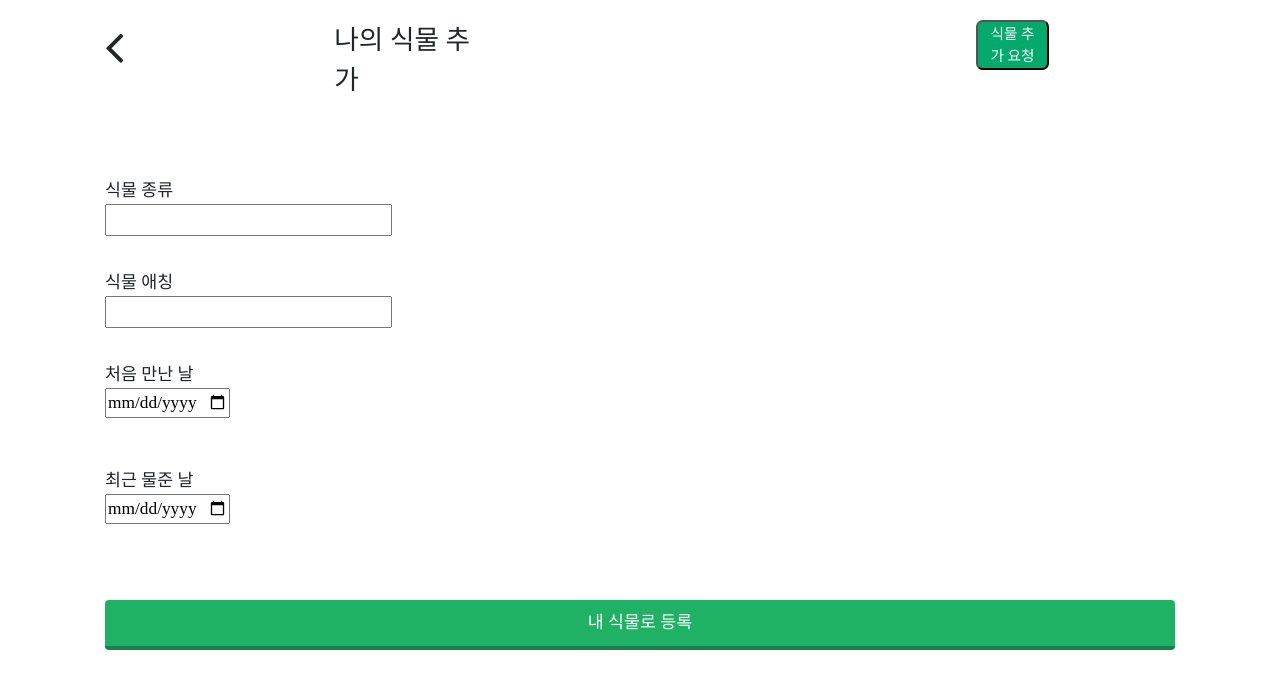
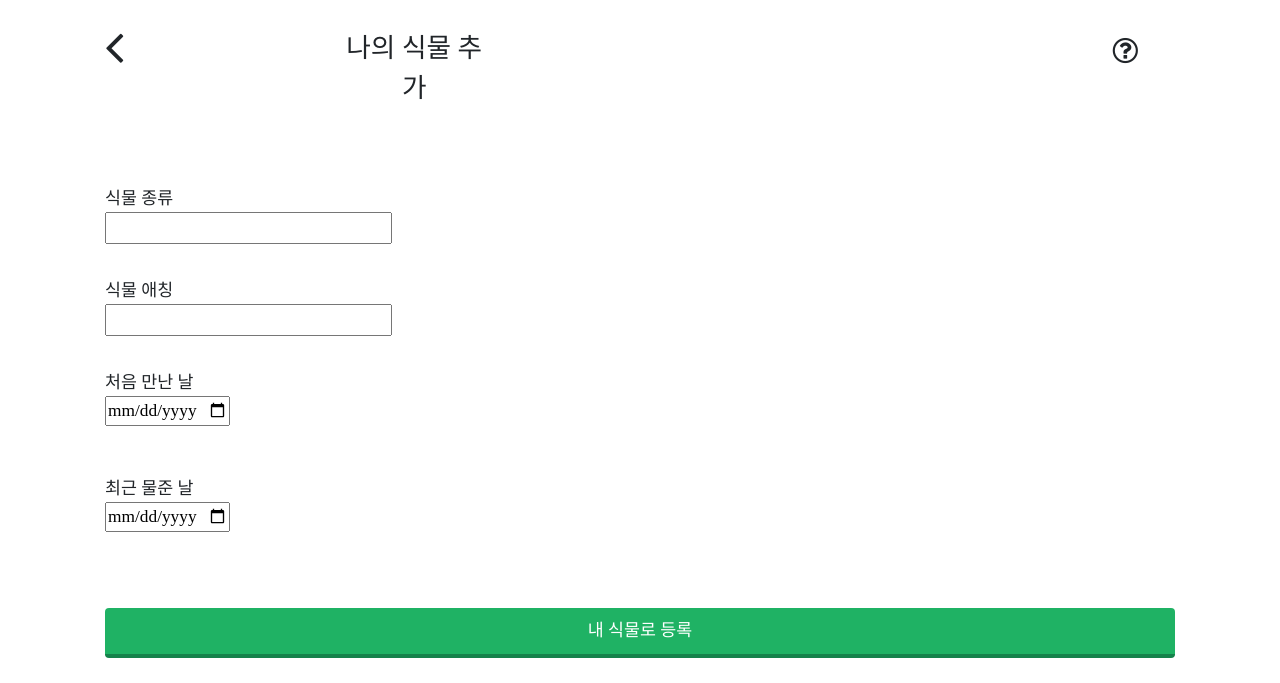
Before and after one commit to ujina123/Plant_recognition_project, a Django app: template web/finalproject/templates/plantmanage.html in a window 1280 px wide. Shown: the top 683 px of the page. Run offline with Django 3.2, Linux system fonts and the light colour scheme; the template is opened without the code that fills it: most values are stand-ins (such as "Sample title", 1, 10 or a date in 2020); form fields are guessed from the names that the template uses; some libraries are stand-ins or nearby versions; some web fonts are replaced.

Commit message:
plantmanage 수정

```diff
--- a/web/finalproject/templates/plantmanage.html
+++ b/web/finalproject/templates/plantmanage.html
@@ -45,7 +45,6 @@
             font-size: 10pt;
         }
         .request{
-			background-color:#04AA6D;
 			border-radius: 5pt;
             color: white;
             text-align: center;
@@ -119,11 +118,13 @@
                 <div class="col col-xs-1" onClick="history.back()" style="width: 2%;">
                     <i class="fa fa-angle-left fa-3x" aria-hidden="true"></i>
                 </div>
-                <div class="col col-md-7">
-                    <div style="font-family: 'EliceDigitalBaeum-Bd'; font-size: 20pt; width:6em">나의 식물 추가</div>
+                <div class="col col-md-7" style="margin-top: 8px;">
+                    <div style="font-family: 'EliceDigitalBaeum-Bd'; font-size: 20pt; text-align: center; width:6em">나의 식물 추가</div>
                 </div>
-                <div class="col col-xs-4">
-                    <button class="request" data-toggle="modal" data-target="#myModal" style="width: 5em;">식물 추가 요청</button>
+                <div class="col col-xs-4" style="margin-top: 16px;">
+                    <a class="request" data-toggle="modal" data-target="#myModal">
+                        <i class="fa fa-question-circle-o fa-2x" aria-hidden="true" style="width: 150%;"></i>
+                    </a>
                 </div>
             </div>
 
```
